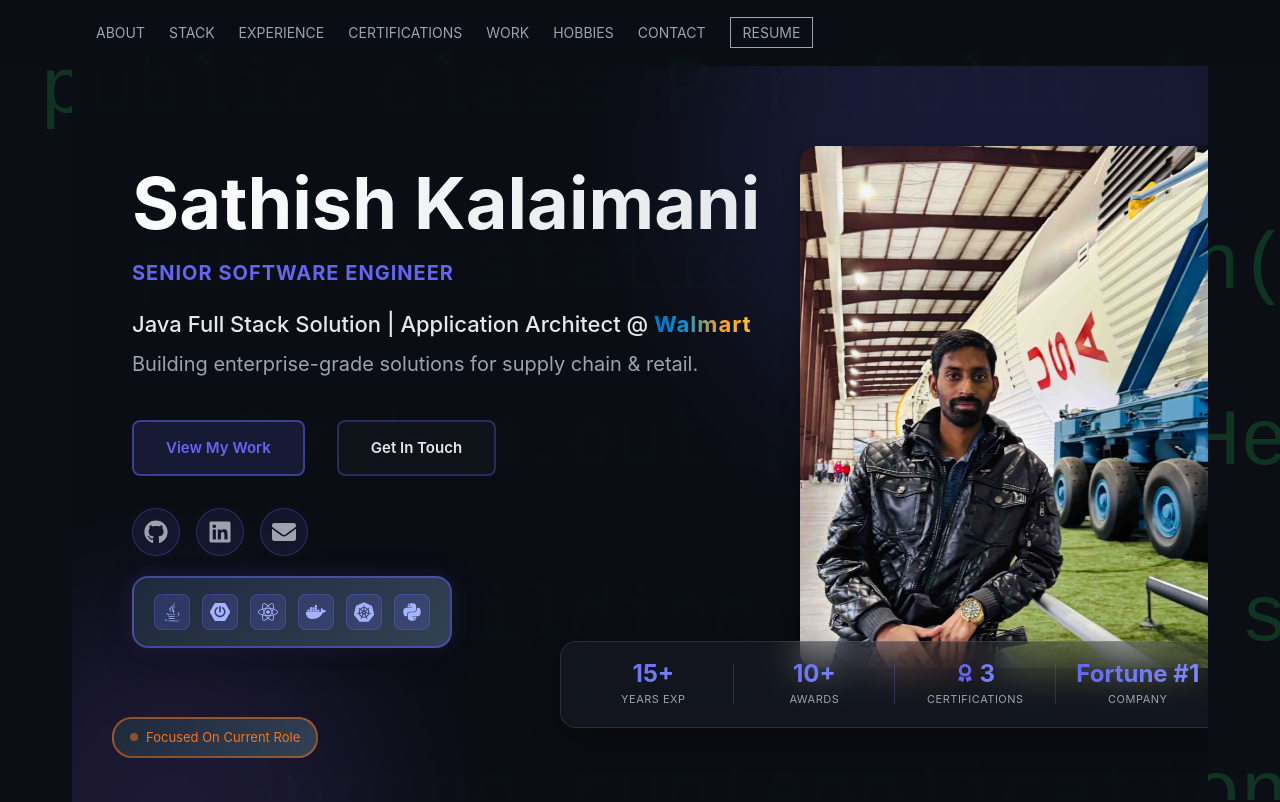
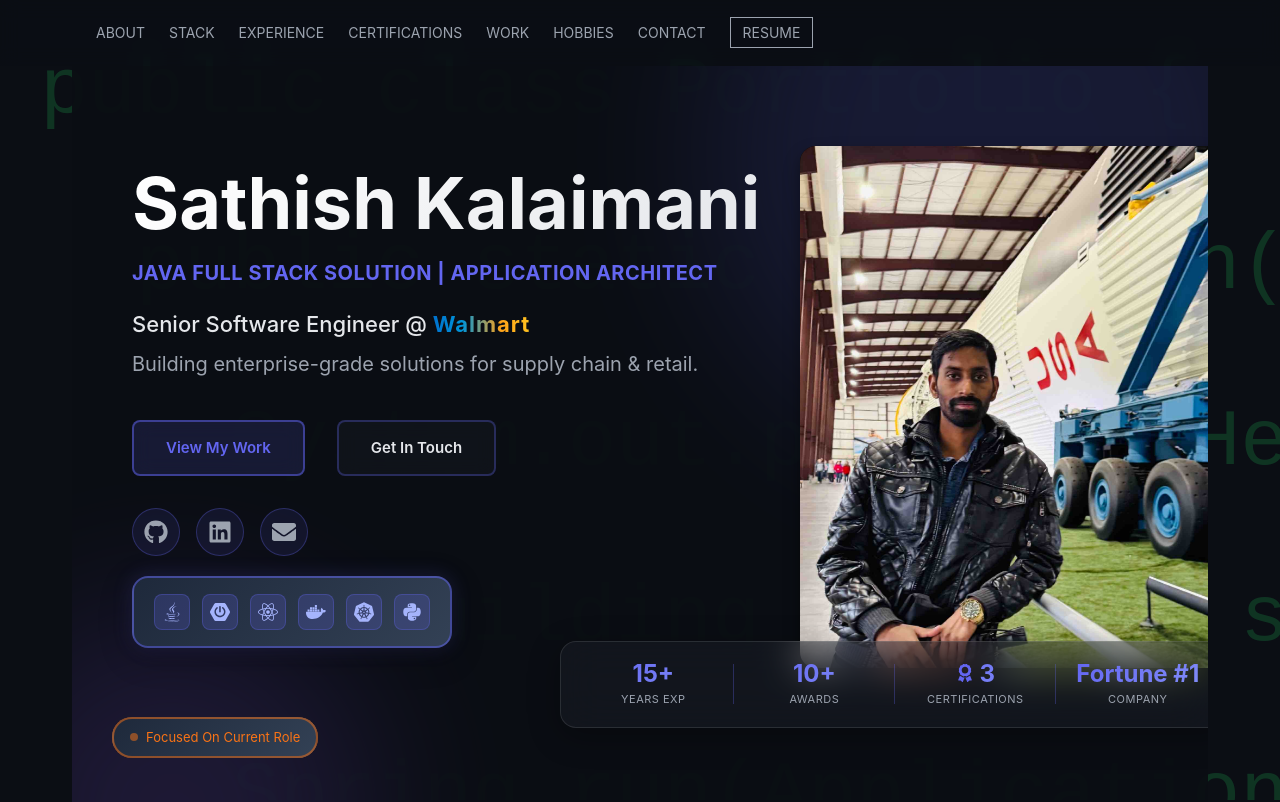
Before and after one commit to Sathish-Kalaimani/portfolio, a React (Create React App) app: page / in a window 1280 px wide. Shown: the top 802 px of the page. Built offline with nearby package versions, Linux system fonts and the light colour scheme.

Commit message:
Changed Titles

```diff
--- a/src/App.css
+++ b/src/App.css
@@ -573,7 +573,7 @@
 .hero-content h2 {
   font-size: 20px;
   color: var(--accent);
-  letter-spacing: 1px;
+  letter-spacing: 0.5px;
   margin-bottom: 20px;
   font-weight: 700;
 
--- a/src/components/Hero.jsx
+++ b/src/components/Hero.jsx
@@ -10,8 +10,8 @@
   const isAvailableForOpportunities = false; // Set to false when not looking for jobs
 
   const name = "Sathish Kalaimani";
-  const subtitle = "SENIOR SOFTWARE ENGINEER";
-  const title = "Java Full Stack Solution | Application Architect";
+  const title = "JAVA FULL STACK SOLUTION | APPLICATION ARCHITECT";
+  const subtitle = "Senior Software Engineer";
   const tagline = "Building enterprise-grade solutions for supply chain & retail.";
 
   // Simple fade-in animation variants
@@ -87,11 +87,11 @@
           </motion.h1>
 
           <motion.h2 variants={fadeIn}>
-            {subtitle}
+            {title}
           </motion.h2>
 
           <motion.p className="hero-subtitle" variants={fadeIn}>
-            {title} <span>@ </span><span className="hero-company">Walmart</span>
+            {subtitle} <span>@ </span><span className="hero-company">Walmart</span>
           </motion.p>
 
           <motion.p className="hero-tagline" variants={fadeIn}>
```
